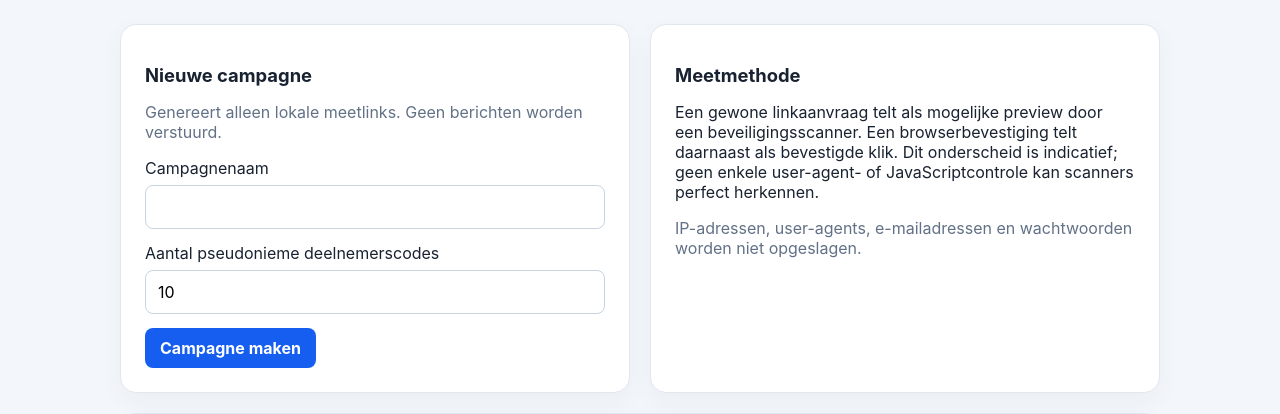
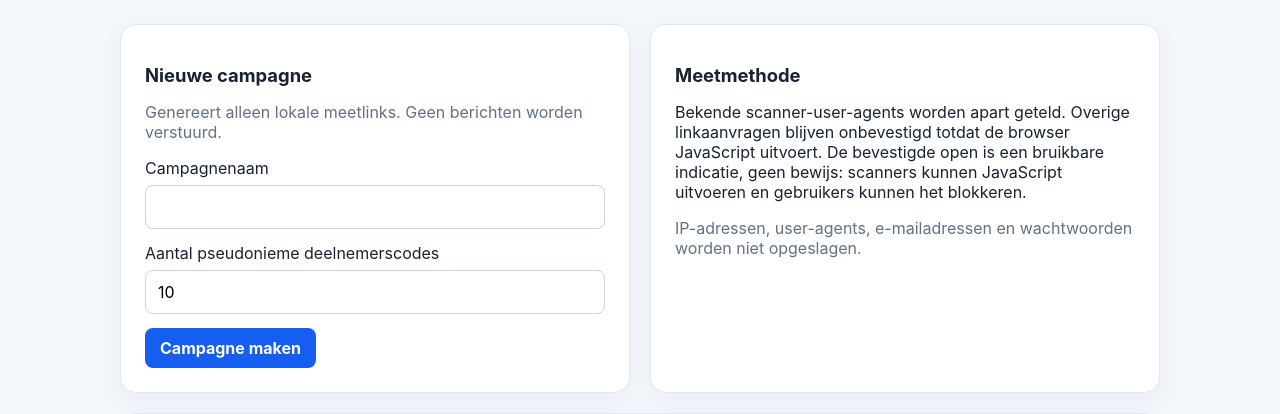
Before and after one commit to jaap1964/Awarness, a FastAPI app: page /admin in a window 1280 px wide. Shown: the part 84-498 px from the top of the page. Run offline with FastAPI, Linux system fonts and the light colour scheme; the visitor is signed in with stand-in values (Sample User, id 1); data that the repository does not hold is empty; parts of the project's set-up code (start-up, migrations or seed data) failed here and were passed over.

Commit message:
Clarify click metrics in dashboard

```diff
--- a/templates/dashboard.html
+++ b/templates/dashboard.html
@@ -2,5 +2,5 @@
 {% if notice %}<p class="notice">{{ notice }}</p>{% endif %}
 {% if links %}<section class="card"><h2>Eenmalig getoonde deelnemerslinks</h2><p class="muted">Deelnemerscodes zijn pseudoniem. Deel deze links handmatig via je goedgekeurde kanaal. E-mail wordt niet verstuurd.</p><div class="links"><table><tr><th>Code</th><th>Unieke link</th></tr>{% for item in links %}<tr><td>{{ item.code }}</td><td><code>{{ item.url }}</code></td></tr>{% endfor %}</table></div><p><a class="button secondary" href="data:text/csv;charset=utf-8,participant_code%2Curl%0A{% for item in links %}{{ item.code }}%2C{{ item.url|urlencode }}%0A{% endfor %}" download="deelnemerslinks.csv">Download links als CSV</a></p></section>{% endif %}
 <div class="grid"><section class="card"><h2>Nieuwe campagne</h2><p class="muted">Genereert alleen lokale meetlinks. Geen berichten worden verstuurd.</p><form method="post" action="/campaigns"><input type="hidden" name="csrf" value="{{ csrf }}"><label class="field">Campagnenaam<input name="name" maxlength="100" required></label><label class="field">Aantal pseudonieme deelnemerscodes<input type="number" name="count" min="1" max="500" value="10" required></label><button>Campagne maken</button></form></section>
-<section class="card"><h2>Meetmethode</h2><p>Een gewone linkaanvraag telt als mogelijke preview door een beveiligingsscanner. Een browserbevestiging telt daarnaast als bevestigde klik. Dit onderscheid is indicatief; geen enkele user-agent- of JavaScriptcontrole kan scanners perfect herkennen.</p><p class="muted">IP-adressen, user-agents, e-mailadressen en wachtwoorden worden niet opgeslagen.</p></section></div>
-<section class="card"><h2>Campagnes</h2>{% if campaigns %}<table><tr><th>Campagne</th><th>Status</th><th>Codes</th><th>Bevestigd</th><th>Previews</th><th>Rapport</th><th></th></tr>{% for c in campaigns %}<tr><td>{{ c.name }}</td><td>{{ "Actief" if c.active else "Gepauzeerd" }}</td><td>{{ c.participants }}</td><td>{{ c.confirmed }}</td><td>{{ c.previews }}</td><td><a href="/campaigns/{{ c.id }}/export.csv">CSV</a></td><td><form method="post" action="/campaigns/{{ c.id }}/toggle"><input type="hidden" name="csrf" value="{{ csrf }}"><button class="secondary">{{ "Pauzeer" if c.active else "Hervat" }}</button></form></td></tr>{% endfor %}</table>{% else %}<p class="muted">Nog geen campagnes.</p>{% endif %}</section></main></body></html>
+<section class="card"><h2>Meetmethode</h2><p>Bekende scanner-user-agents worden apart geteld. Overige linkaanvragen blijven onbevestigd totdat de browser JavaScript uitvoert. De bevestigde open is een bruikbare indicatie, geen bewijs: scanners kunnen JavaScript uitvoeren en gebruikers kunnen het blokkeren.</p><p class="muted">IP-adressen, user-agents, e-mailadressen en wachtwoorden worden niet opgeslagen.</p></section></div>
+<section class="card"><h2>Campagnes</h2>{% if campaigns %}<table><tr><th>Campagne</th><th>Status</th><th>Codes</th><th>Bevestigd</th><th>Linkaanvragen</th><th>Rapport</th><th></th></tr>{% for c in campaigns %}<tr><td>{{ c.name }}</td><td>{{ "Actief" if c.active else "Gepauzeerd" }}</td><td>{{ c.participants }}</td><td>{{ c.confirmed }}</td><td>{{ c.previews }}</td><td><a href="/campaigns/{{ c.id }}/export.csv">CSV</a></td><td><form method="post" action="/campaigns/{{ c.id }}/toggle"><input type="hidden" name="csrf" value="{{ csrf }}"><button class="secondary">{{ "Pauzeer" if c.active else "Hervat" }}</button></form></td></tr>{% endfor %}</table>{% else %}<p class="muted">Nog geen campagnes.</p>{% endif %}</section></main></body></html>
```
